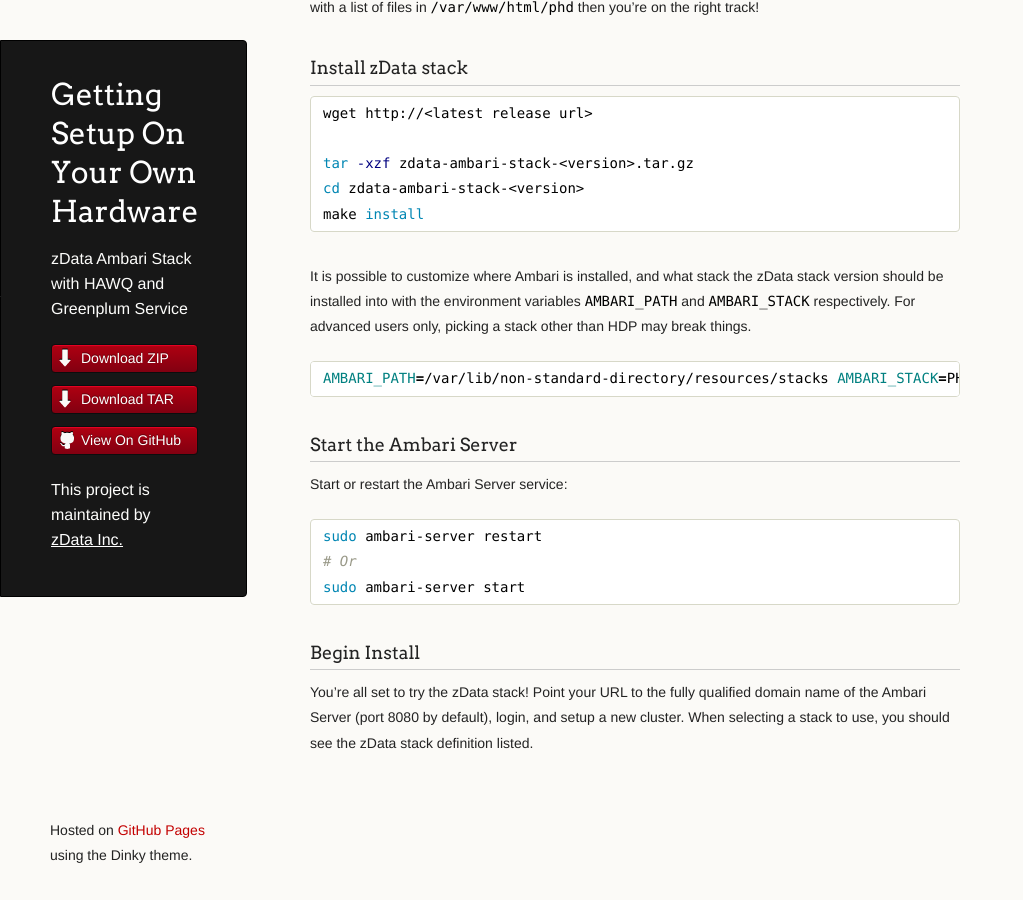
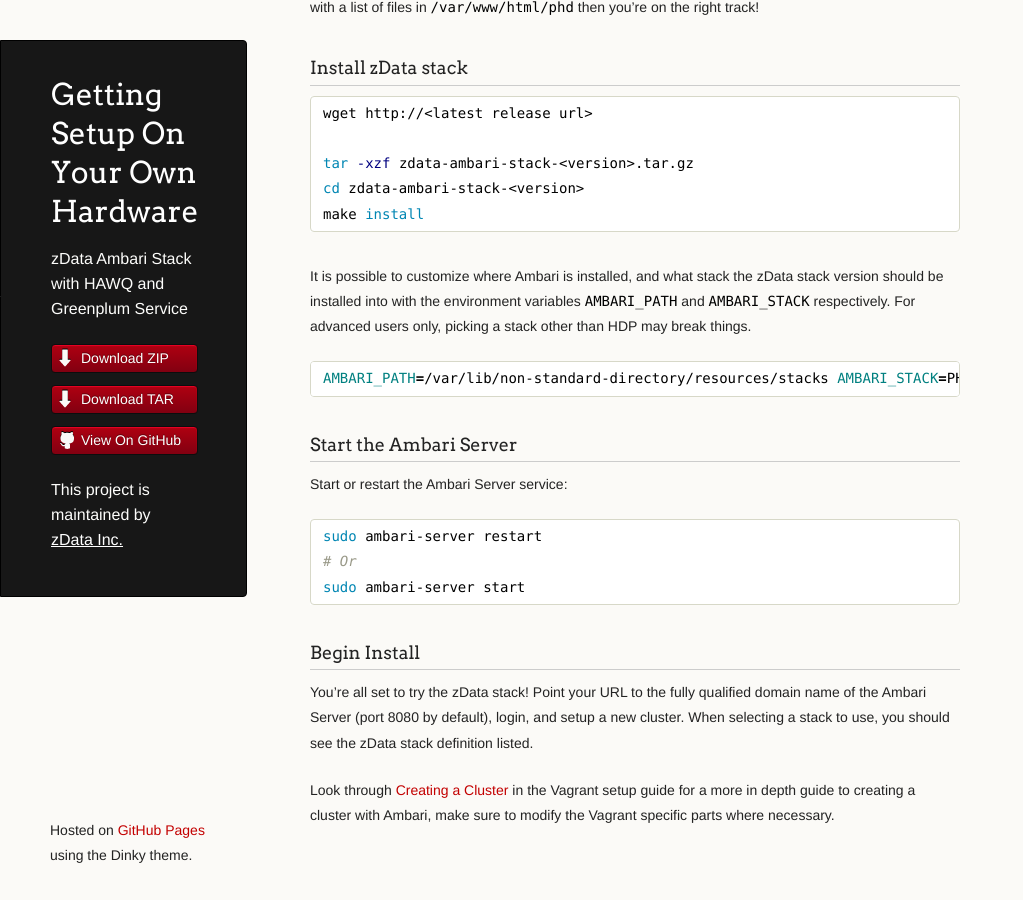
Before and after one commit to zdata-inc/ambari-extensions, a Jekyll site: the page built from getting-setup/on-your-own-hardware.md, in a window 1280 px wide and 900 px high, scrolled down 1842 px. Shown: the whole window, without its empty margins (0-1023 px from the left). Built offline with Jekyll 4.4.1, drawn with Linux system fonts in a browser that asks for light colours; Markdown is read by kramdown in place of the engine named in the settings.

Commit message:
Link to Creating a cluster in the vagrant guide

```diff
--- a/getting-setup/on-your-own-hardware.md
+++ b/getting-setup/on-your-own-hardware.md
@@ -99,3 +99,5 @@
 
 ### Begin Install
 You're all set to try the zData stack!  Point your URL to the fully qualified domain name of the Ambari Server (port 8080 by default), login, and setup a new cluster. When selecting a stack to use, you should see the zData stack definition listed.
+
+Look through [Creating a Cluster]({{ site.baseurl }}/getting-setup/with-vagrant.html#creating-a-cluster) in the Vagrant setup guide for a more in depth guide to creating a cluster with Ambari, make sure to modify the Vagrant specific parts where necessary.
```
